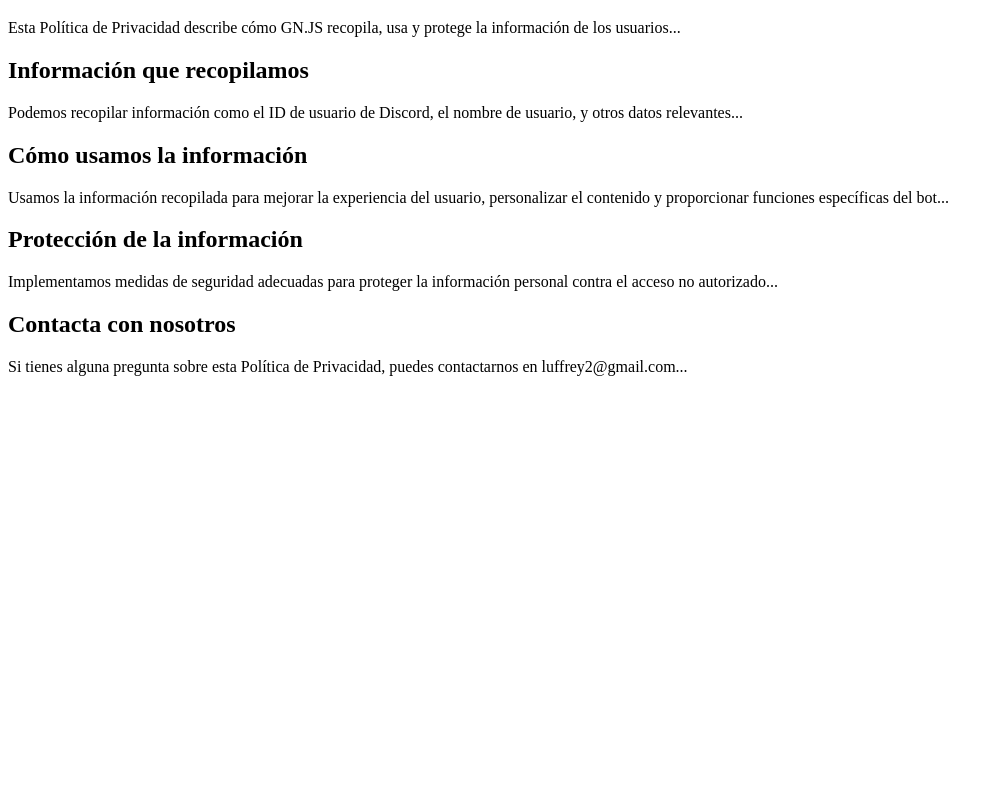
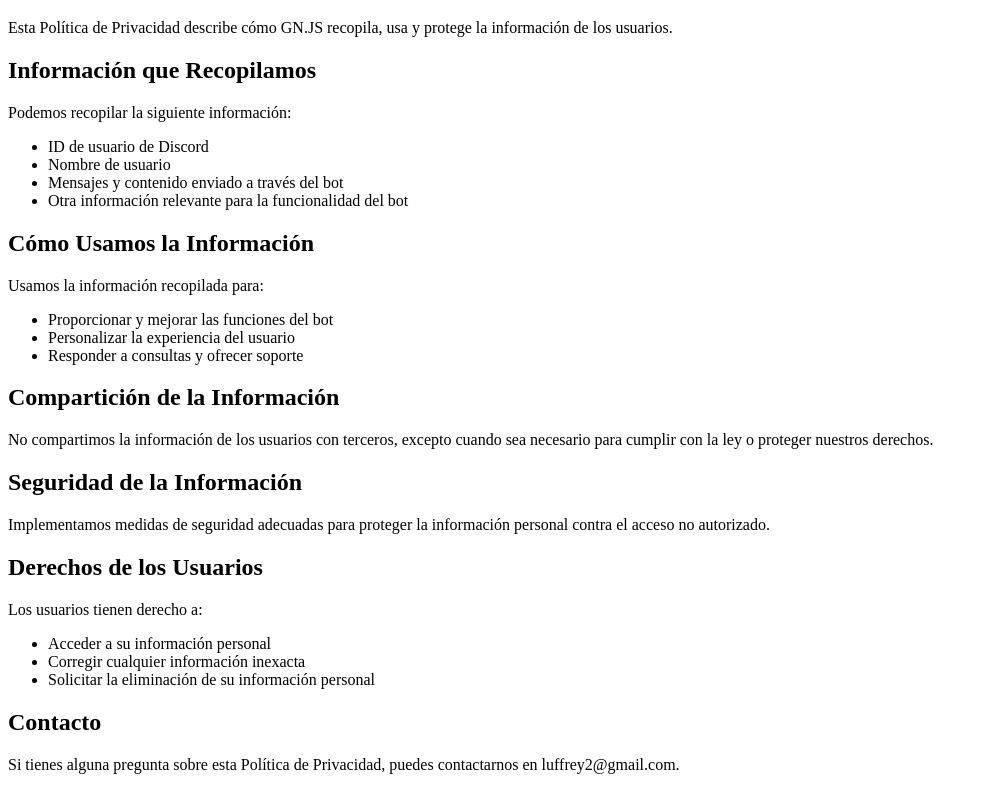
Before and after one commit to luffrey1/GN.JS, a website: page privacy.html in a window 1280 px wide. Shown: the part 61-851 px from the top of the page, without its empty margins (0-990 px from the left). Before the commit the page ends 800 px from the top, so only its background shows below. Drawn offline with Linux system fonts and the light colour scheme.

Commit message:
Update privacy.html

```diff
--- a/privacy.html
+++ b/privacy.html
@@ -7,14 +7,40 @@
 </head>
 <body>
     <h1>Política de Privacidad</h1>
-    <p>Esta Política de Privacidad describe cómo GN.JS recopila, usa y protege la información de los usuarios...</p>
-    <h2>Información que recopilamos</h2>
-    <p>Podemos recopilar información como el ID de usuario de Discord, el nombre de usuario, y otros datos relevantes...</p>
-    <h2>Cómo usamos la información</h2>
-    <p>Usamos la información recopilada para mejorar la experiencia del usuario, personalizar el contenido y proporcionar funciones específicas del bot...</p>
-    <h2>Protección de la información</h2>
-    <p>Implementamos medidas de seguridad adecuadas para proteger la información personal contra el acceso no autorizado...</p>
-    <h2>Contacta con nosotros</h2>
-    <p>Si tienes alguna pregunta sobre esta Política de Privacidad, puedes contactarnos en luffrey2@gmail.com...</p>
+    <p>Esta Política de Privacidad describe cómo GN.JS recopila, usa y protege la información de los usuarios.</p>
+
+    <h2>Información que Recopilamos</h2>
+    <p>Podemos recopilar la siguiente información:</p>
+    <ul>
+        <li>ID de usuario de Discord</li>
+        <li>Nombre de usuario</li>
+        <li>Mensajes y contenido enviado a través del bot</li>
+        <li>Otra información relevante para la funcionalidad del bot</li>
+    </ul>
+
+    <h2>Cómo Usamos la Información</h2>
+    <p>Usamos la información recopilada para:</p>
+    <ul>
+        <li>Proporcionar y mejorar las funciones del bot</li>
+        <li>Personalizar la experiencia del usuario</li>
+        <li>Responder a consultas y ofrecer soporte</li>
+    </ul>
+
+    <h2>Compartición de la Información</h2>
+    <p>No compartimos la información de los usuarios con terceros, excepto cuando sea necesario para cumplir con la ley o proteger nuestros derechos.</p>
+
+    <h2>Seguridad de la Información</h2>
+    <p>Implementamos medidas de seguridad adecuadas para proteger la información personal contra el acceso no autorizado.</p>
+
+    <h2>Derechos de los Usuarios</h2>
+    <p>Los usuarios tienen derecho a:</p>
+    <ul>
+        <li>Acceder a su información personal</li>
+        <li>Corregir cualquier información inexacta</li>
+        <li>Solicitar la eliminación de su información personal</li>
+    </ul>
+
+    <h2>Contacto</h2>
+    <p>Si tienes alguna pregunta sobre esta Política de Privacidad, puedes contactarnos en luffrey2@gmail.com.</p>
 </body>
 </html>
```
